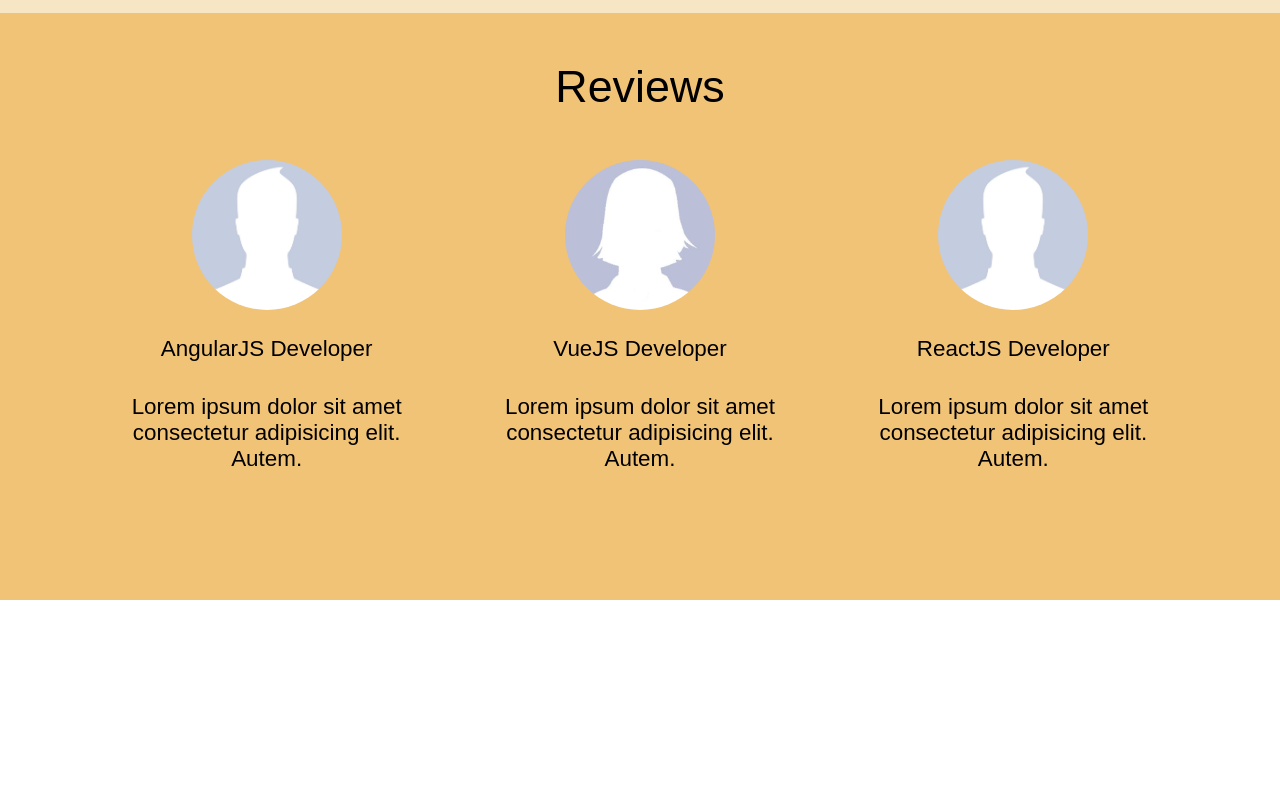
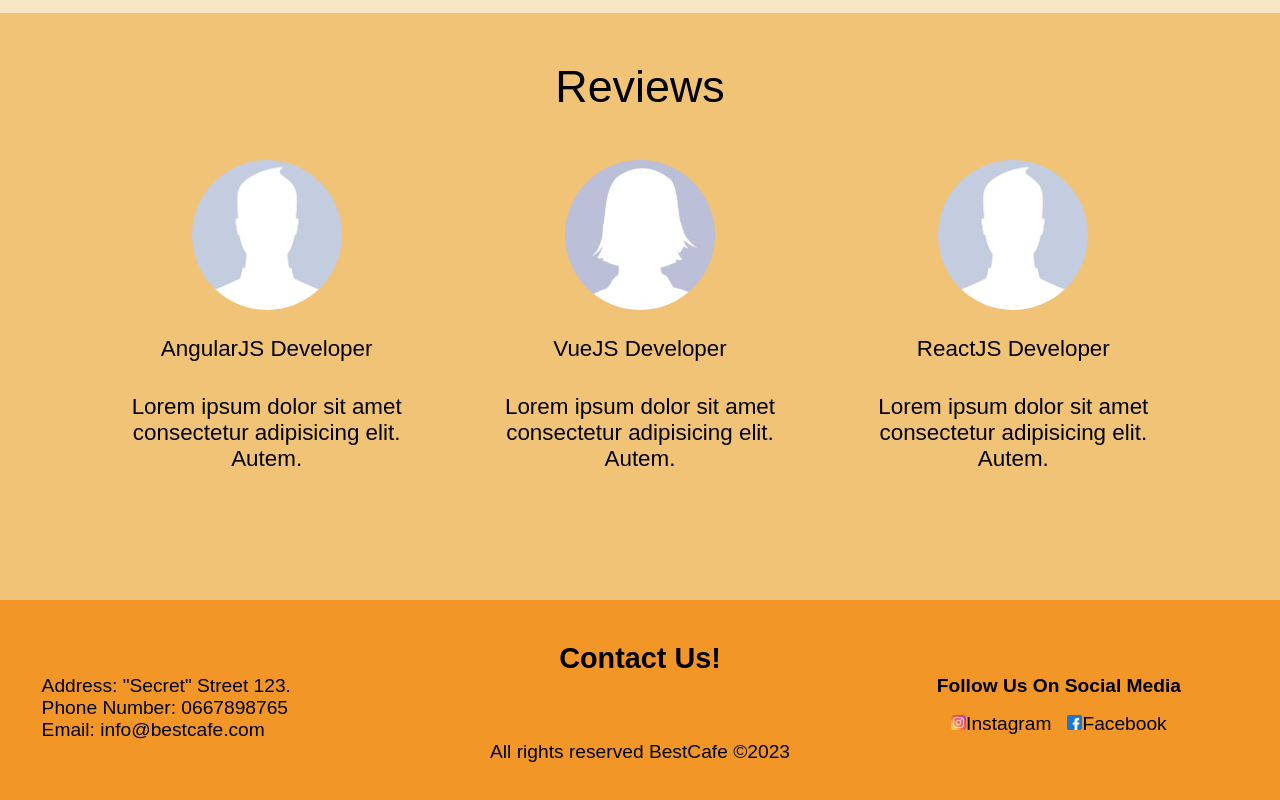
Before and after one commit to GithubJava7/restaurant-website, a plain HTML site: page index.html in a window 1280 px wide. Shown: the part 1697-2497 px from the top of the page. Before the commit the page ends 2297 px from the top, so only its background shows below. Drawn offline with Linux system fonts and the light colour scheme.

Commit message:
done i guess

```diff
--- a/index.html
+++ b/index.html
@@ -1,7 +1,7 @@
 <!DOCTYPE html>
 <html>
   <head>
-    <title>Best Coffee</title>
+    <title>BestCafe</title>
     <link rel="stylesheet" type="text/css" href="style.css" />
   </head>
   <body>
@@ -149,6 +149,30 @@
       </div>
     </section>
 
-    <footer id="footer"></footer>
+    <footer id="footer">
+      <h2>Contact Us!</h2>
+      <div class="left-content">
+        <ul>
+          <li>Address: "Secret" Street 123.</li>
+          <li>Phone Number: 0667898765</li>
+          <li>Email: info@bestcafe.com</li>
+        </ul>
+      </div>
+      <div class="right-content">
+        <p>Follow Us On Social Media</p>
+        <div class="social-media">
+          <a href="https://www.instagram.com">
+            <img src="Images/instagram.png" width="15px" />Instagram
+          </a>
+          &nbsp;
+          <a href="https://www.facebook.com">
+            <img src="Images/facebook.png" width="15px" />Facebook
+          </a>
+        </div>
+      </div>
+      <p style="clear: both; text-align: center">
+        All rights reserved BestCafe &#169;2023
+      </p>
+    </footer>
   </body>
 </html>
--- a/style.css
+++ b/style.css
@@ -156,10 +156,48 @@ body {
 
 /* Footer */
 
+#footer {
+  text-align: center;
+  font-size: 1.2rem;
+  padding: 2.6rem;
+  font-weight: 200;
+  background-color: #f29727;
+}
+
+#footer ul {
+  list-style-type: none;
+  text-align: left;
+}
+
 #footer h2 {
   text-align: center;
-  font-size: 1.8rem;
-  padding: 2.6rem;
-  font-weight: 500;
-  background-color: #f29727;
 }
+
+#footer p {
+  text-align: center;
+}
+
+#footer .left-content {
+  float: left;
+  width: 50%;
+}
+
+#footer .right-content {
+  float: right;
+  width: 30%;
+  text-align: right;
+}
+
+#footer .right-content p {
+  font-weight: 700;
+}
+
+#footer .social-media {
+  text-align: center;
+  margin-top: 1rem;
+}
+
+.social-media a {
+  color: black;
+  text-decoration: none;
+}
```
